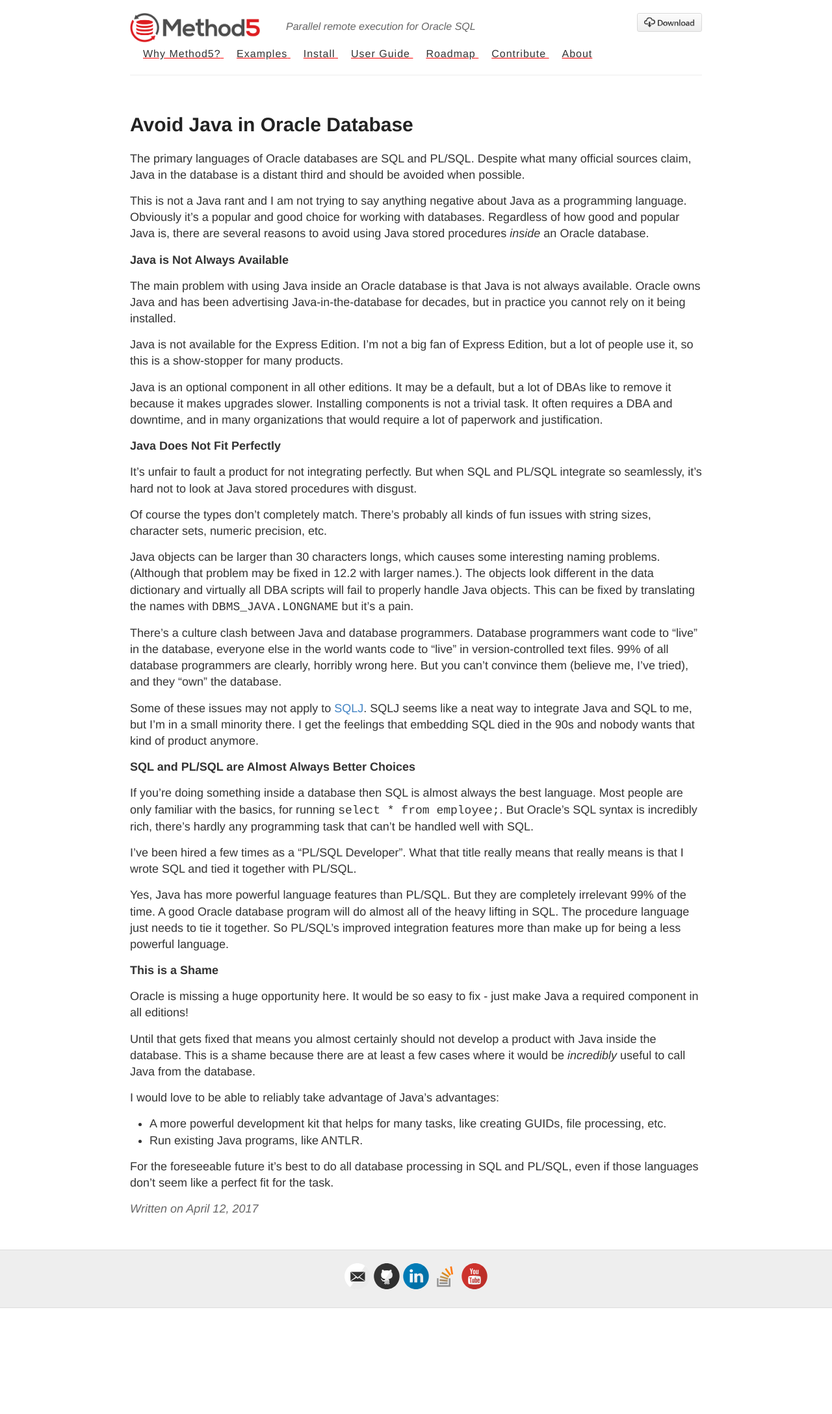
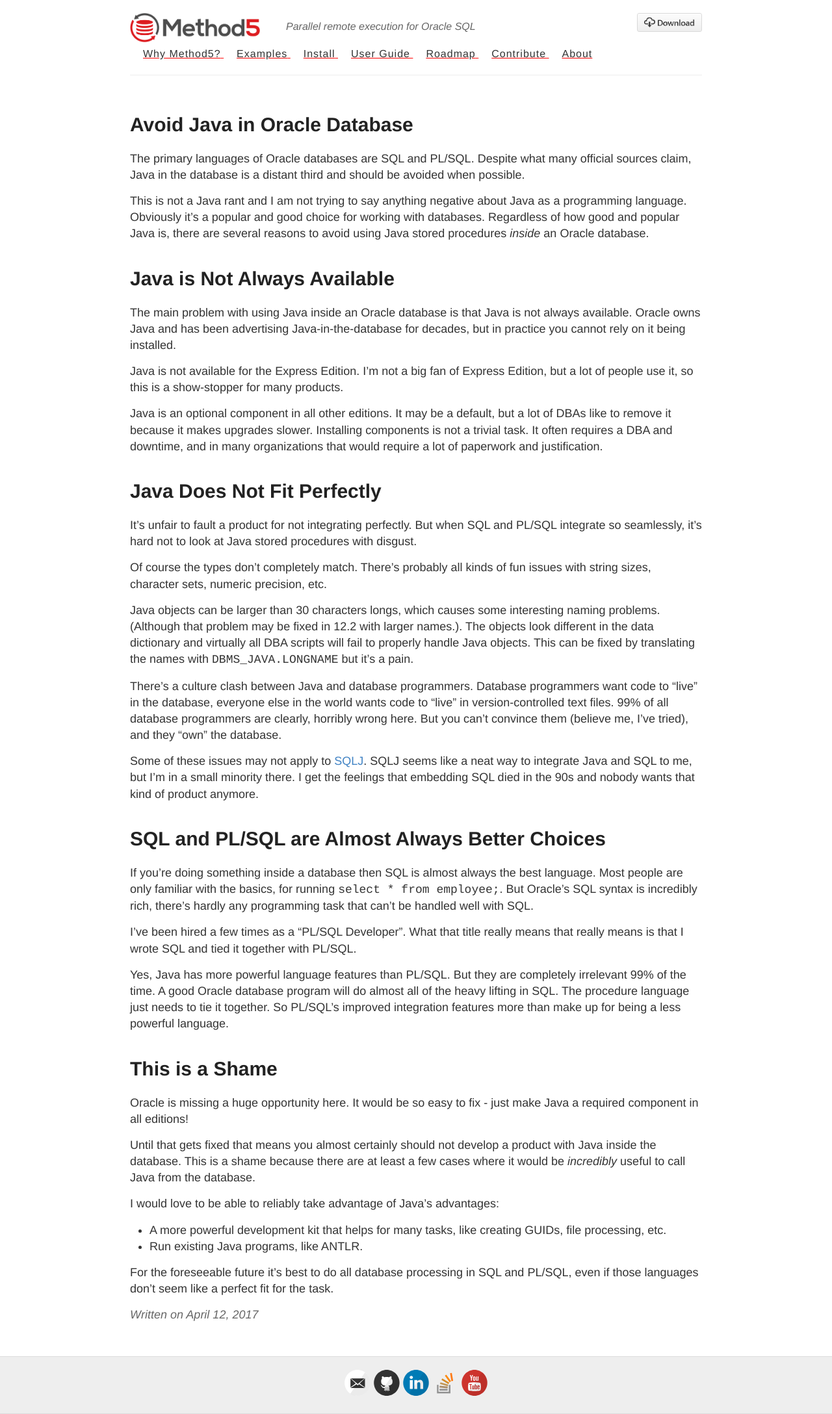
Before and after one commit to method5/method5.github.io, a Jekyll site: the page built from _posts/2017-04-12-Avoid-Java-In-DB.md, in a window 1280 px wide. Shown: the whole page at 65% size. Built offline with Jekyll 4.4.1, drawn with Linux system fonts in a browser that asks for light colours; comment, search, counter and statistics services are not loaded; before the commit the page ends 2013 px from its top, so only the background shows below that.

```diff
--- a/_posts/2017-04-12-Avoid-Java-In-DB.md
+++ b/_posts/2017-04-12-Avoid-Java-In-DB.md
@@ -7,7 +7,7 @@ The primary languages of Oracle databases are SQL and PL/SQL.  Despite what many
 
 This is not a Java rant and I am not trying to say anything negative about Java as a programming language.  Obviously it's a popular and good choice for working with databases.  Regardless of how good and popular Java is, there are several reasons to avoid using Java stored procedures *inside* an Oracle database.
 
-**Java is Not Always Available**
+# Java is Not Always Available
 
 The main problem with using Java inside an Oracle database is that Java is not always available.  Oracle owns Java and has been advertising Java-in-the-database for decades, but in practice you cannot rely on it being installed.
 
@@ -15,7 +15,7 @@ Java is not available for the Express Edition.  I'm not a big fan of Express Edi
 
 Java is an optional component in all other editions.  It may be a default, but a lot of DBAs like to remove it because it makes upgrades slower.  Installing components is not a trivial task.  It often requires a DBA and downtime, and in many organizations that would require a lot of paperwork and justification.
 
-**Java Does Not Fit Perfectly**
+# Java Does Not Fit Perfectly
 
 It's unfair to fault a product for not integrating perfectly.  But when SQL and PL/SQL integrate so seamlessly, it's hard not to look at Java stored procedures with disgust.
 
@@ -27,7 +27,7 @@ There's a culture clash between Java and database programmers.  Database program
 
 Some of these issues may not apply to [SQLJ](https://en.wikipedia.org/wiki/SQLJ).  SQLJ seems like a neat way to integrate Java and SQL to me, but I'm in a small minority there.  I get the feelings that embedding SQL died in the 90s and nobody wants that kind of product anymore.
 
-**SQL and PL/SQL are Almost Always Better Choices**
+# SQL and PL/SQL are Almost Always Better Choices
 
 If you're doing something inside a database then SQL is almost always the best language.  Most people are only familiar with the basics, for running `select * from employee;`.  But Oracle's SQL syntax is incredibly rich, there's hardly any programming task that can't be handled well with SQL.
 
@@ -35,7 +35,7 @@ I've been hired a few times as a "PL/SQL Developer".  What that title really mea
 
 Yes, Java has more powerful language features than PL/SQL.  But they are completely irrelevant 99% of the time.  A good Oracle database program will do almost all of the heavy lifting in SQL.  The procedure language just needs to tie it together.  So PL/SQL's improved integration features more than make up for being a less powerful language.
 
-**This is a Shame**
+# This is a Shame
 
 Oracle is missing a huge opportunity here.  It would be so easy to fix - just make Java a required component in all editions!
 
```
